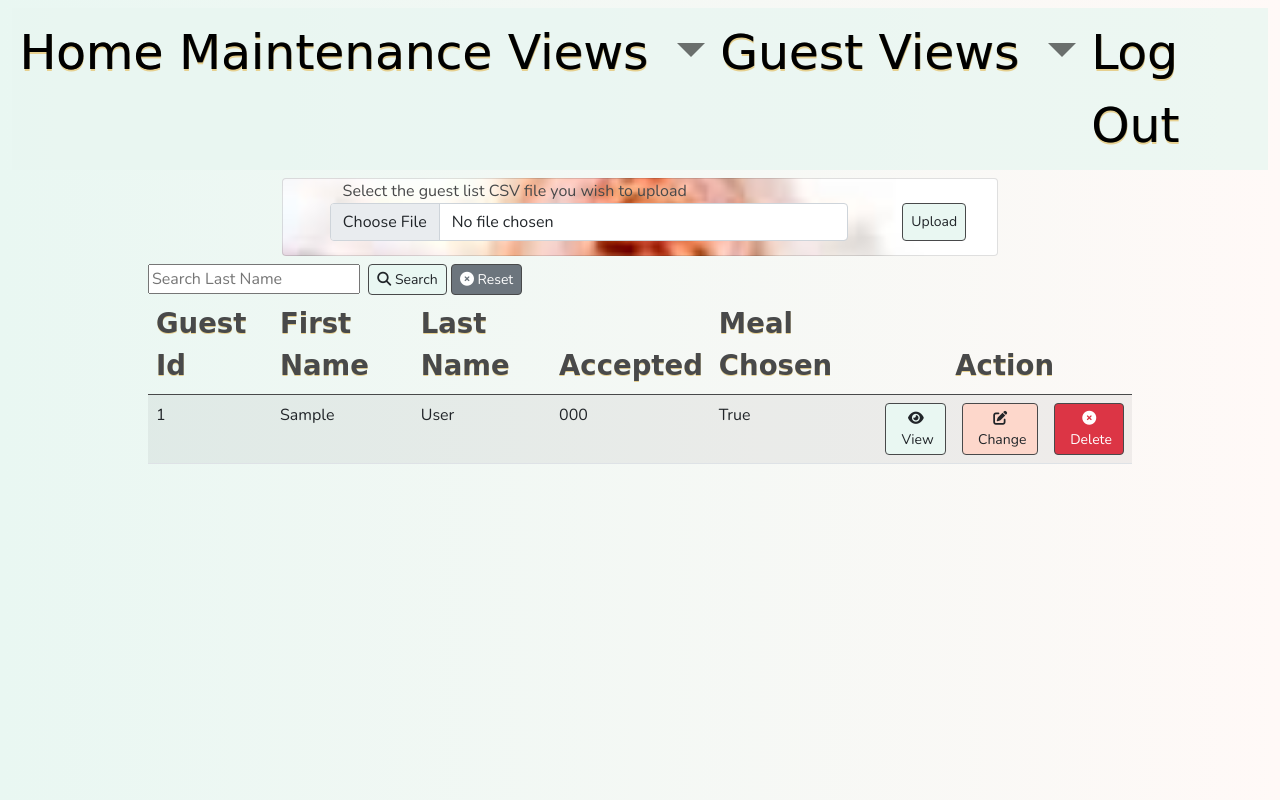
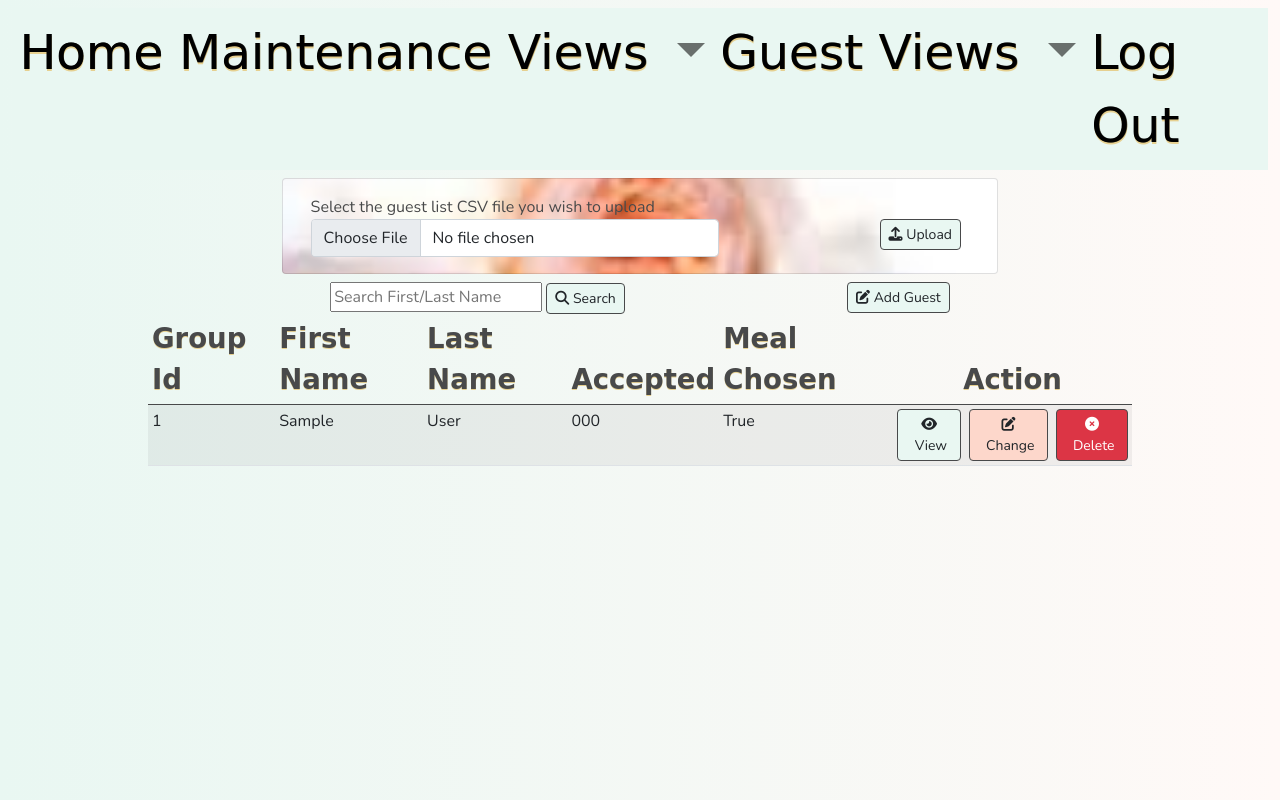
Before and after one commit to SiobhanBaines/Ciara-and-Sams-Big-Day, a Django app: page /guests/ in a window 1280 px wide. Run offline with Django 3.2, Linux system fonts and the light colour scheme; a user stored in the database is signed in; tables that the repository leaves empty hold one stand-in row (values such as "Sample post"); some libraries are stand-ins or nearby versions; some web fonts are replaced.

Commit message:
Add search functionality

```diff
--- a/guests/models.py
+++ b/guests/models.py
@@ -5,6 +5,7 @@ from django.shortcuts import reverse
 
 class Guest(models.Model):
     guest_id = models.CharField(max_length=6, null=True, blank=True)
+    group_id = models.CharField(max_length=6, null=True, blank=True)
     first_name = models.CharField(max_length=50, null=False, blank=False)
     last_name = models.CharField(max_length=50, null=False, blank=False)
     plus_one = models.BooleanField(default=False)
--- a/guests/templates/guests/all_guests.html
+++ /dev/null
@@ -1,78 +0,0 @@
-{% extends 'base.html' %}
-{% load static %}
-
-{% block page-header %}
-<div class="container header-container">
-
-    <div class="row">
-        <div class="col"></div>
-    </div>
-</div>
-{% endblock %}
-
-
-{% block content %}
-<div class="container">
-    <div class="row">
-        <div class="card mx-auto mb-2">
-        <form method="POST" enctype="multipart/form-data" class="form-border">
-            {% csrf_token %}
-            <div class="col-12 ms-5">
-                <label for="guest_list_csv" >Select the guest list CSV file you wish to upload</label>
-            </div>
-            <div class="col-12 mx-2 upload-form">
-                <input type="file" name="guest_list_csv" id="guest_list_csv" class="form-control " required />
-                <button type="submit" class="btn accept-btn btn-sm">Upload</button>
-            </div>
-            <!-- </div> -->
-        </form>
-        </div>
-    </div>
-    <div class="row">
-        <div class="col-6 mx-2">
-            <input type="text" name="query" id="query" minlength="3" class="validate" placeholder="Search Last Name"
-                required>
-            <label for="query" class="query" aria-placeholder="Search Last Name"></label>
-            <button type="button" class="btn accept-btn btn-sm"><i class="fas fa-search left"></i>&nbsp;Search</button>
-            <button type="button" class="btn btn-secondary btn-sm" type="reset"><i class="fas fa-times-circle left"></i>&nbsp;Reset
-            </button>
-        </div>
-    </div>
-
-    <div class="row">
-        <div class="col mx-2">
-            <table class="table table-striped table-hover">
-                <thead>
-                    <tr>
-                        <th scope="col">Guest Id</th>
-                        <th scope="col">First Name</th>
-                        <th scope="col">Last Name</th>
-                        <th scope="col">Accepted</th>
-                        <th scope="col">Meal Chosen</th>
-                        <th colspan="3" class="text-center">Action</th>
-                    </tr>
-                </thead>
-                <tbody>
-                    {% for guest in guests %}
-                    <tr>
-
-                        <td>{{ guest.guest_id }}</th>
-                        <td>{{ guest.first_name }}</td>
-                        <td>{{ guest.last_name }}</td>
-                        <td>{{ guest.accepted}}</td>
-                        <td>{{ guest.meal_chosen }}</td>
-                        <td><a href="#" class="btn accept-btn btn-sm"><i class="fas fa-eye left"></i>&nbsp;View</a>
-                        </td>
-                        <td><a href="#" class="btn change-btn btn-sm"><i class="fas fa-edit left"></i>&nbsp;Change</a>
-                        </td>
-                        <td><a href="#" class="btn btn-danger btn-sm"><i
-                                    class="fas fa-times-circle left"></i>&nbsp;Delete</a></td>
-
-                    </tr>
-                    {% endfor %}
-                </tbody>
-            </table>
-        </div>
-    </div>
-
-{% endblock %}
--- /dev/null
+++ b/guests/templates/guests/guests.html
@@ -0,0 +1,92 @@
+{% extends 'base.html' %}
+{% load static %}
+
+{% block page-header %}
+<div class="container header-container">
+
+    <div class="row">
+        <div class="col"></div>
+    </div>
+</div>
+{% endblock %}
+
+
+{% block content %}
+<div class="container">
+    <div class="row">
+        <div class="card mx-auto mb-2">
+            <div class="card-body">
+                <form method="POST" enctype="multipart/form-data" class="form-border">
+                    {% csrf_token %}
+                    <div class="col-12 justify-content-center">
+                        <label for="guest_list_csv">Select the guest list CSV file you wish to upload</label>
+                    </div>
+                    <div class="row justify-content-around">
+                        <div class="col-sm-12 col-md-10">
+                            <!-- <div class="col-sm-12  col-md-8 mx-md-2"> -->
+                            <input type="file" name="guest_list_csv" id="guest_list_csv" class="form-control "
+                                required />
+                        </div>
+                        <div class="col-sm-12 col-md-2 ">
+                            <button type="submit" class="btn accept-btn btn-sm"><i
+                                    class="fas fa-upload left"></i>&nbsp;Upload</button>
+                        </div>
+                    </div>
+                </form>
+            </div>
+        </div>
+    </div>
+    <div class="row justify-content-evenly">
+        <div class="col-auto mx-2">
+            <form method="GET" action="{% url 'guests' %}">
+                <input type="text" name="q" placeholder="Search First/Last Name">
+                <button class=" btn accept-btn btn-sm" type="submit"><i
+                        class="fas fa-search left"></i>&nbsp;Search</button>
+            </form>
+        </div>
+        <div class="col-auto mx-2">
+            <button type="button" class="btn accept-btn btn-sm"><i class="fas fa-edit left"></i>&nbsp;Add
+                Guest</button>
+        </div>
+    </div>
+
+    <div class="row">
+        <div class="col mx-2">
+            <div class="table-responsive">
+                <table class="table table-striped table-hover table-sm">
+                    <thead>
+                        <tr>
+                            <th scope="col">Group Id</th>
+                            <th scope="col">First Name</th>
+                            <th scope="col">Last Name</th>
+                            <th scope="col">Accepted</th>
+                            <th scope="col">Meal Chosen</th>
+                            <th colspan="3" class="text-center">Action</th>
+                        </tr>
+                    </thead>
+                    <tbody>
+                        {% for guest in guests %}
+                        <tr>
+
+                            <td>{{ guest.group_id }}</th>
+                            <td>{{ guest.first_name }}</td>
+                            <td>{{ guest.last_name }}</td>
+                            <td>{{ guest.accepted}}</td>
+                            <td>{{ guest.meal_chosen }}</td>
+                            <td><a href="#" class="btn accept-btn btn-sm"><i class="fas fa-eye left"></i>&nbsp;View</a>
+                            </td>
+                            <td><a href="#" class="btn change-btn btn-sm"><i
+                                        class="fas fa-edit left"></i>&nbsp;Change</a>
+                            </td>
+                            <td><a href="#" class="btn btn-danger btn-sm"><i
+                                        class="fas fa-times-circle left"></i>&nbsp;Delete</a></td>
+
+                        </tr>
+                        {% endfor %}
+                    </tbody>
+                </table>
+            </div>
+        </div>
+    </div>
+
+    {% endblock %}
--- a/guests/urls.py
+++ b/guests/urls.py
@@ -4,6 +4,6 @@ from django.urls import path
 from . import views
 
 urlpatterns = [
-    path('', views.all_guests, name='all_guests'),
+    path('', views.guests, name='guests'),
     # path('', views.upload_guest_list, name='upload_guest_list'),
 ]
--- a/guests/views.py
+++ b/guests/views.py
@@ -1,7 +1,7 @@
-from django.shortcuts import render, reverse, redirect
+from django.shortcuts import render, reverse, redirect, get_object_or_404
 from django.views import View
 from django.http import HttpResponse
-
+from django.db.models import Q
 from django.contrib import messages
 from django.contrib.auth.decorators import login_required
 
@@ -14,10 +14,26 @@ import uuid
 
 
 @login_required
-def all_guests(request):
+def guests(request):
     """ View a list of all guests """
 
+    guests = Guest.objects.all()
+    query = None
+
+    if request.GET:
+        print(request)
+        if 'q' in request.GET:
+            query = request.GET['q']
+            if not query:
+                messages.error(request, "You didn't enter any search criteria.")
+                return redirect(reverse('guests'))
+
+            queries = Q(first_name__icontains=query) | Q(last_name__icontains=query)
+            print(queries)
+            guests = guests.filter(queries)
+
     if request.method == "POST":
+        print(request)
         # Handle request CSV file
         paramFile = io.TextIOWrapper(request.FILES['guest_list_csv'].file)
         # Read te POST request file and convert into DICT
@@ -28,7 +44,7 @@ def all_guests(request):
         post_code = ''
         for row in list_of_dict:
             # create user id on change of postcode
-
+            unique_guest_id = uuid.uuid4().hex[:6].upper()
             if post_code != row['postcode']:
                 post_code = row['postcode'].strip()
                 print(row['postcode'])
@@ -36,13 +52,14 @@ def all_guests(request):
                 # last_name = row['last_name']
                 # new_password = post_code + last_name.upper()
                 # print(new_password)
-                unique_code = uuid.uuid4().hex[:6].upper()
+                unique_group_id = uuid.uuid4().hex[:6].upper()
                 User.objects.create_user(
-                    username=unique_code, password=row['postcode'])
+                    username=unique_group_id, password=row['postcode'])
                 print(row['plus_one'])
             objs.append(
                 Guest(
-                    guest_id=unique_code,
+                    guest_id=unique_guest_id,
+                    group_id=unique_group_id,
                     first_name=row['first_name'],
                     last_name=row['last_name'],
                     plus_one=row['plus_one'],
@@ -70,16 +87,28 @@ def all_guests(request):
             print('line 83 msg ', msg)
             # returnmsg = {"status_code": 200}
             messages.error(request, 'imported successfully')
-            return redirect(reverse('all_guests'))
+            return redirect(reverse('guests'))
         except Exception as e:
             messages.error(request, 'Error While Importing Data: ', e)
             return HttpResponse(content=e, status=400)
 
-        return redirect('all_guests')
+        return redirect('guests')
+
+    context = {
+        'guests': guests,
+        'search_term': query,
+    }
+
+    return render(request, 'guests/guests.html', context)
+
+
+@login_required
+def view_guest(request, ):
+    """ View a list of all guests """
 
     guests = Guest.objects.all()
     context = {
         'guests': guests,
     }
 
-    return render(request, 'guests/all_guests.html', context)
+    return render(request, 'guests/view_guests.html', context)
--- a/home/static/home/css/home.css
+++ b/home/static/home/css/home.css
@@ -2,7 +2,5 @@ body {
     background: url('/media/homepage_background_image.png') no-repeat center center fixed;
     background-size: cover;
     height: 100%;
-    /* margin: 0;
-    padding: 0;
-    overflow-x: hidden; */
+
   }
--- a/home/templates/home/index.html
+++ b/home/templates/home/index.html
@@ -19,10 +19,8 @@
 <section id="home" class="container-fluid no-gutters">
   <div class="row home-row">
     <div class="col-12">
-      {% if not request.user %}
-        <h1 class="banner cursive-text-color text-center mt-5 pt-5">Ciara and Sam</h1>
-        <h2 class="cursive-text-color text-center my-2">Are Getting Married</h2>
-      {% endif %}
+      <h1 class="banner cursive-text-color text-center mt-5 pt-5">Ciara and Sam</h1>
+      <h2 class="cursive-text-color text-center my-2">Are Getting Married</h2>
     </div>
   </div>
   <div class="row">
--- a/static/css/base.css
+++ b/static/css/base.css
@@ -3,18 +3,8 @@ html {
 }
 
 body {
-    /* background: url('/media/homepage_background_image.png') no-repeat center center fixed;
-    background-size: cover; */
-    /* background-color: var(--primary-background); */
-    background-repeat: no-repeat;
-    /* background-image: linear-gradient(red, yellow); */
-    background-color: linear-gradient(135deg, var(--primary-mint), var(--secondary-mint) 100%),
-    linear-gradient(45deg, var(--secondary-peach), var(--primary-background), var(--primary-peach) 70%),
-    linear-gradient(315deg, var(--primary-mint), var(--primary-background), var(--primary-peach) 70%),
-    linear-gradient(225deg, var(--primary-peach), var(--secondary-peach) 100%),
-    ;
     background-image: linear-gradient(to right, var(--primary-mint), var(--primary-peach));
-    /* height: 100%; */
+    height: 100%;
     color: var(--primary-font);
     font-family: 'Nunito', sans-serif;
     margin: 0;
@@ -112,7 +102,7 @@ button {
 .dropdown-menu.show,
 .nav-item {
     padding: 0;
-    background-color: rgba(233, 247, 242, 0.8) ;
+    background-color: var(--primary-mint);
 }
 
 .dropdown_item {
@@ -166,28 +156,16 @@ footer li {
     height: 300px;
     width: 300px;
 }
-.upload-form {
-    display: inline-flex;
-    padding: 0 0 2% 0;
-    justify-content: space-around;
-}
+
 .form-control {
     width: 75%;
 }
 .card {
     width: 70%;
-    /* margin: 0 auto; */
-    /* display: flex;
-    justify-content: center;
-    flex-direction: row; */
     background: url('/media/juliet_rose.jpg') center center fixed;
     background-size: cover;
 }
 
-/* .modal-content {
-    background: url('/media/juliet_rose.jpg') center center fixed;
-    background-size: contain;
-} */
 
 /* -------------------------------- Media Queries */
 
--- a/templates/includes/bride-groom-menu.html
+++ b/templates/includes/bride-groom-menu.html
@@ -9,7 +9,7 @@
     </a>
     <ul class="dropdown-menu" aria-labelledby="navbarDropdown">
         <li class="nav-item">
-            <a class="nav-link" href="{% url 'all_guests' %}">Guest List</a>
+            <a class="nav-link" href="{% url 'guests' %}">Guest List</a>
         </li>
         <li class="nav-item">
             <a class="nav-link" href="#">Schedule</a>
```
Also changed, not shown: guests/templates/guests/add_guest.html (added, +24 -0 lines), guests/templates/guests/view_guest.html (added, +24 -0 lines), guests/migrations/0004_guest_group_id.py (added).
